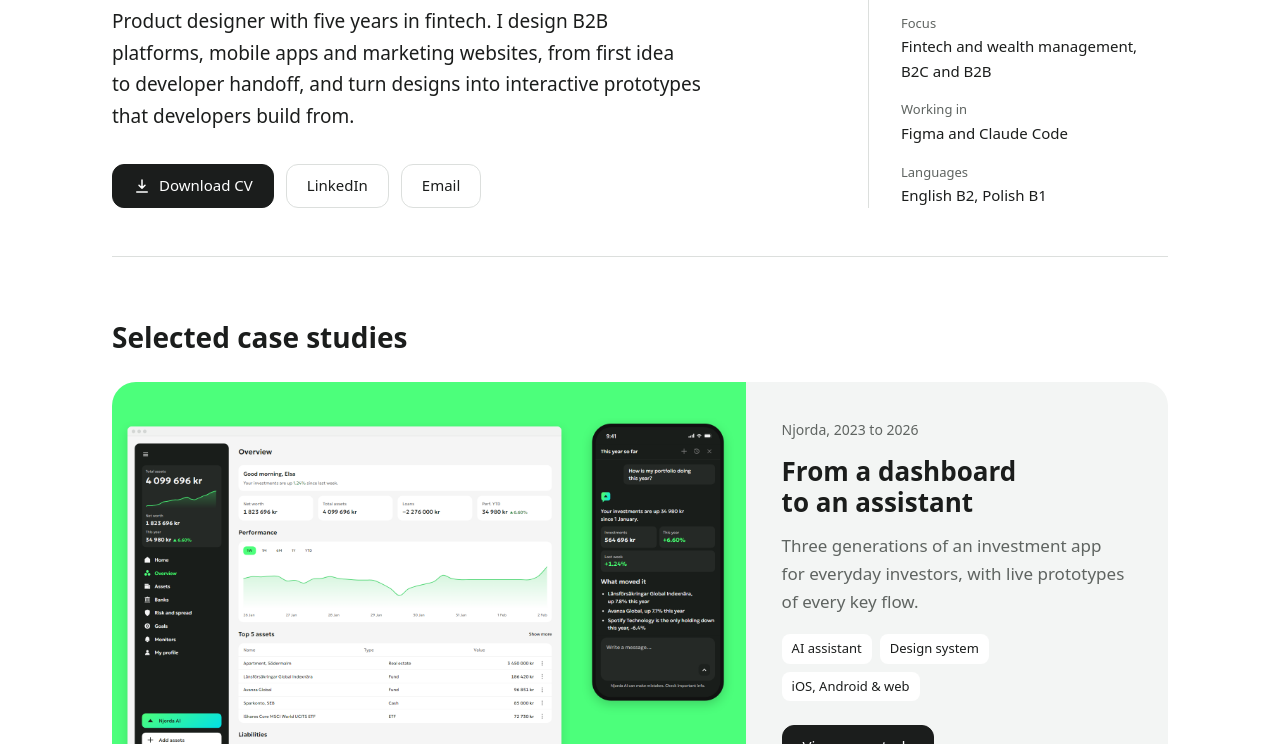
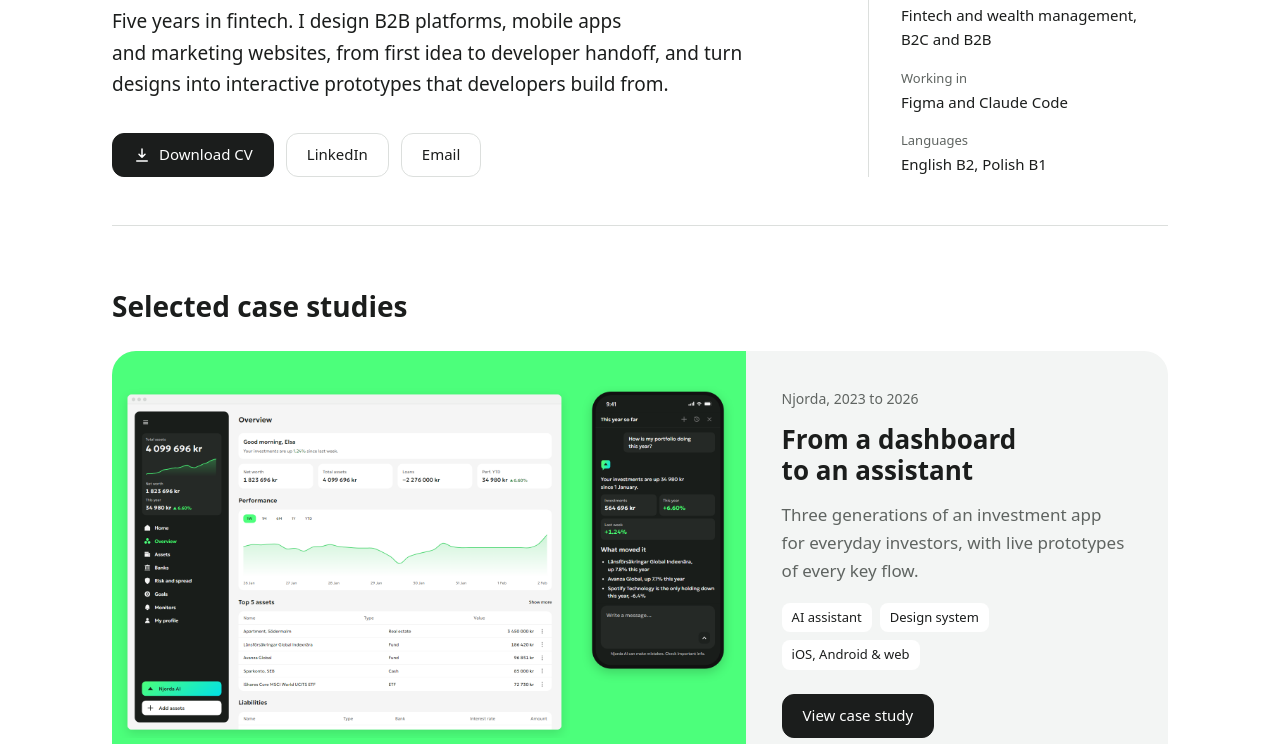
Before and after one commit to hanna-shyrayeva/hanna-shyrayeva.github.io, a plain HTML site: page index.html in a window 1280 px wide. Shown: the part 274-1018 px from the top of the page. Drawn offline with Linux system fonts and the light colour scheme; a web font is replaced by a local one.

Commit message:
Home page intro starts with Five years in fintech
Co-Authored-By: Claude Opus 5.5 <noreply@anthropic.com>

```diff
--- a/index.html
+++ b/index.html
@@ -193,7 +193,7 @@
     <div>
       <h1 data-type>Hanna Shyrayeva</h1>
       <p class="role" data-reveal>Product designer</p>
-      <p class="lede" data-reveal>Product designer with five years in fintech. I design B2B platforms, mobile apps and marketing websites, from first idea to developer handoff, and turn designs into interactive prototypes that developers build from.</p>
+      <p class="lede" data-reveal>Five years in fintech. I design B2B platforms, mobile apps and marketing websites, from first idea to developer handoff, and turn designs into interactive prototypes that developers build from.</p>
       <div class="actions" data-reveal>
         <a class="btn btn--main" href="Hanna_Shyrayeva_CV.pdf" download>
           <svg viewBox="0 0 24 24" fill="none" stroke="currentColor" stroke-width="2" stroke-linecap="round" stroke-linejoin="round" aria-hidden="true"><path d="M12 4v11m0 0l-4-4m4 4l4-4M5 20h14"/></svg>Download CV</a>
```
